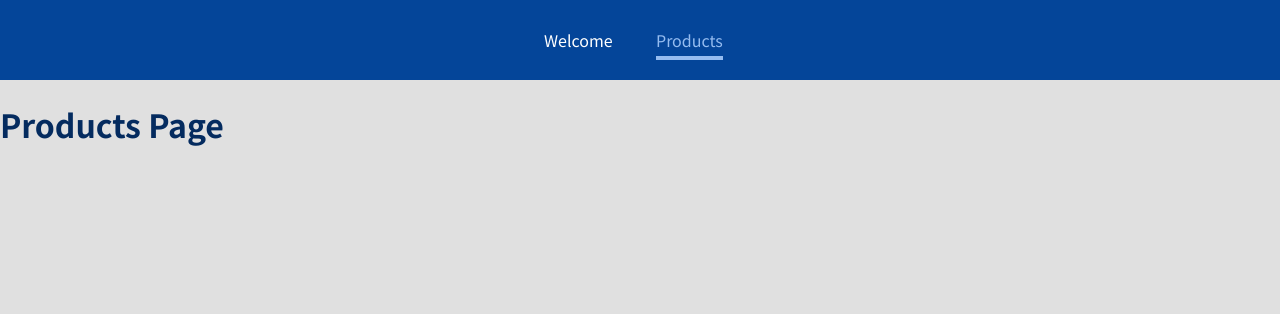
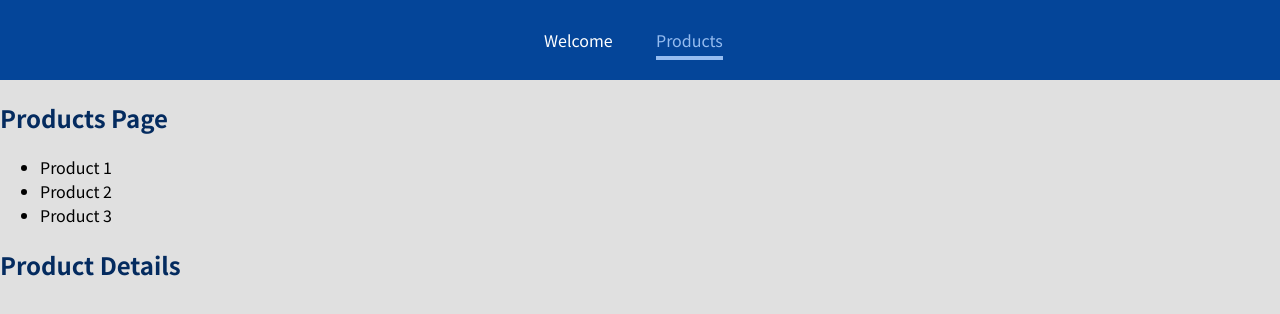
Before and after one commit to RZFalcore/udemy-react-course, a React (Create React App) app: page /products/1 in a window 1280 px wide. Shown: the top 314 px of the page. Built offline with nearby package versions, Linux system fonts and the light colour scheme.

Commit message:
adding dynamic route with param

```diff
--- a/src/Pages/RoutingApp.js
+++ b/src/Pages/RoutingApp.js
@@ -1,6 +1,7 @@
 import React from "react";
 import { BrowserRouter as Router, Route } from "react-router-dom";
 import Navigation from "../components/RoutingApp/Navigation";
+import ProductDetails from "../components/RoutingApp/Pages/ProductDetails";
 import ProductsPage from "../components/RoutingApp/Pages/ProductsPage";
 import WelcomePage from "../components/RoutingApp/Pages/WelcomePage";
 
@@ -16,6 +17,9 @@ function App() {
       <Route path="/products">
         <ProductsPage />
       </Route>
+      <Route path="/products/:productId">
+        <ProductDetails />
+      </Route>
     </Router>
   );
 }
--- /dev/null
+++ b/src/components/RoutingApp/Pages/ProductDetails.js
@@ -0,0 +1,9 @@
+import React from "react";
+
+const ProductDetails = () => (
+  <section>
+    <h1>Product Details</h1>
+  </section>
+);
+
+export default ProductDetails;
--- a/src/components/RoutingApp/Pages/ProductsPage.js
+++ b/src/components/RoutingApp/Pages/ProductsPage.js
@@ -1,5 +1,14 @@
 import React from "react";
 
-const ProductsPage = () => <h1>Products Page</h1>;
+const ProductsPage = () => (
+  <section>
+    <h1>Products Page</h1>
+    <ul>
+      <li>Product 1</li>
+      <li>Product 2</li>
+      <li>Product 3</li>
+    </ul>
+  </section>
+);
 
 export default ProductsPage;
```
